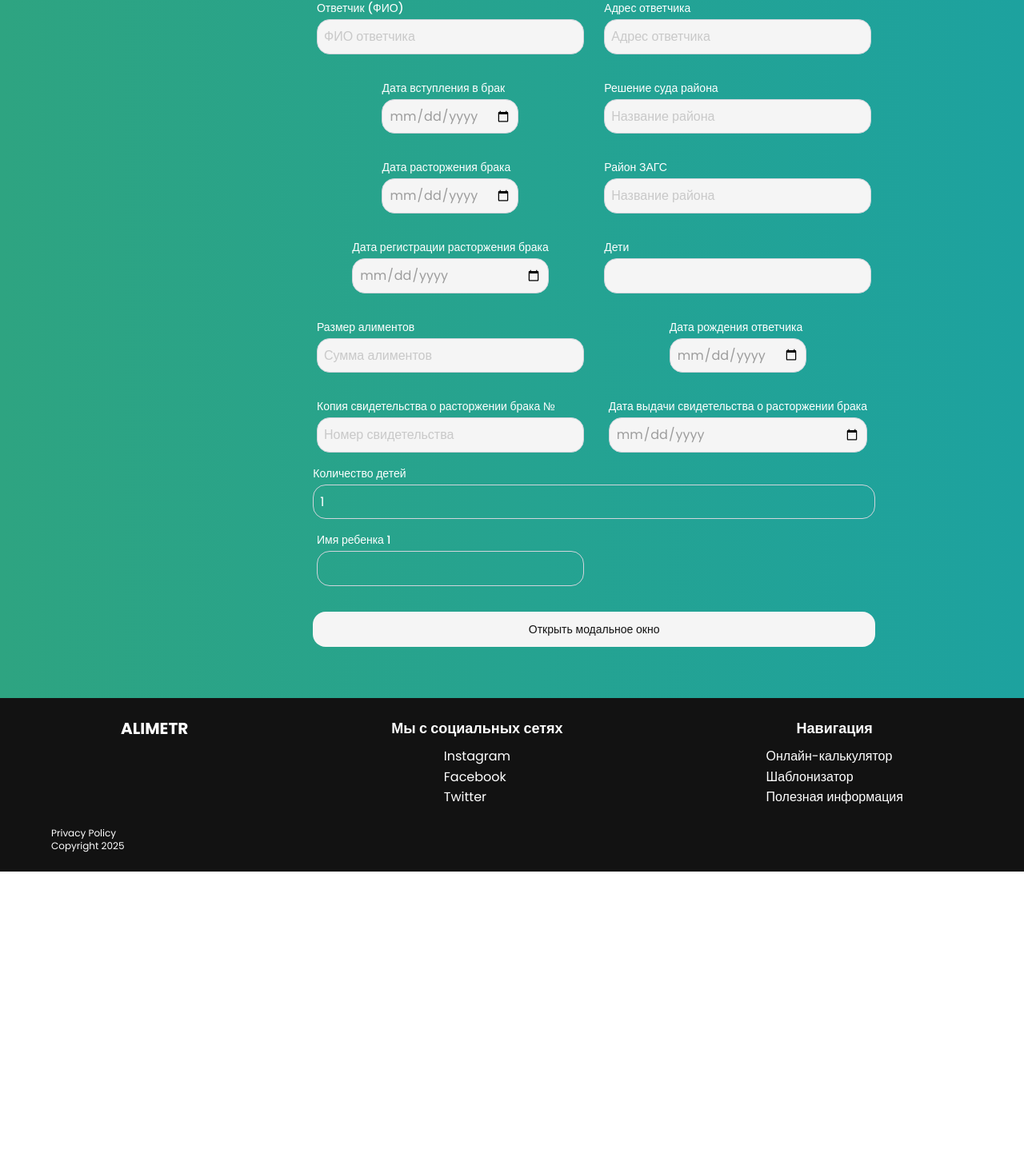
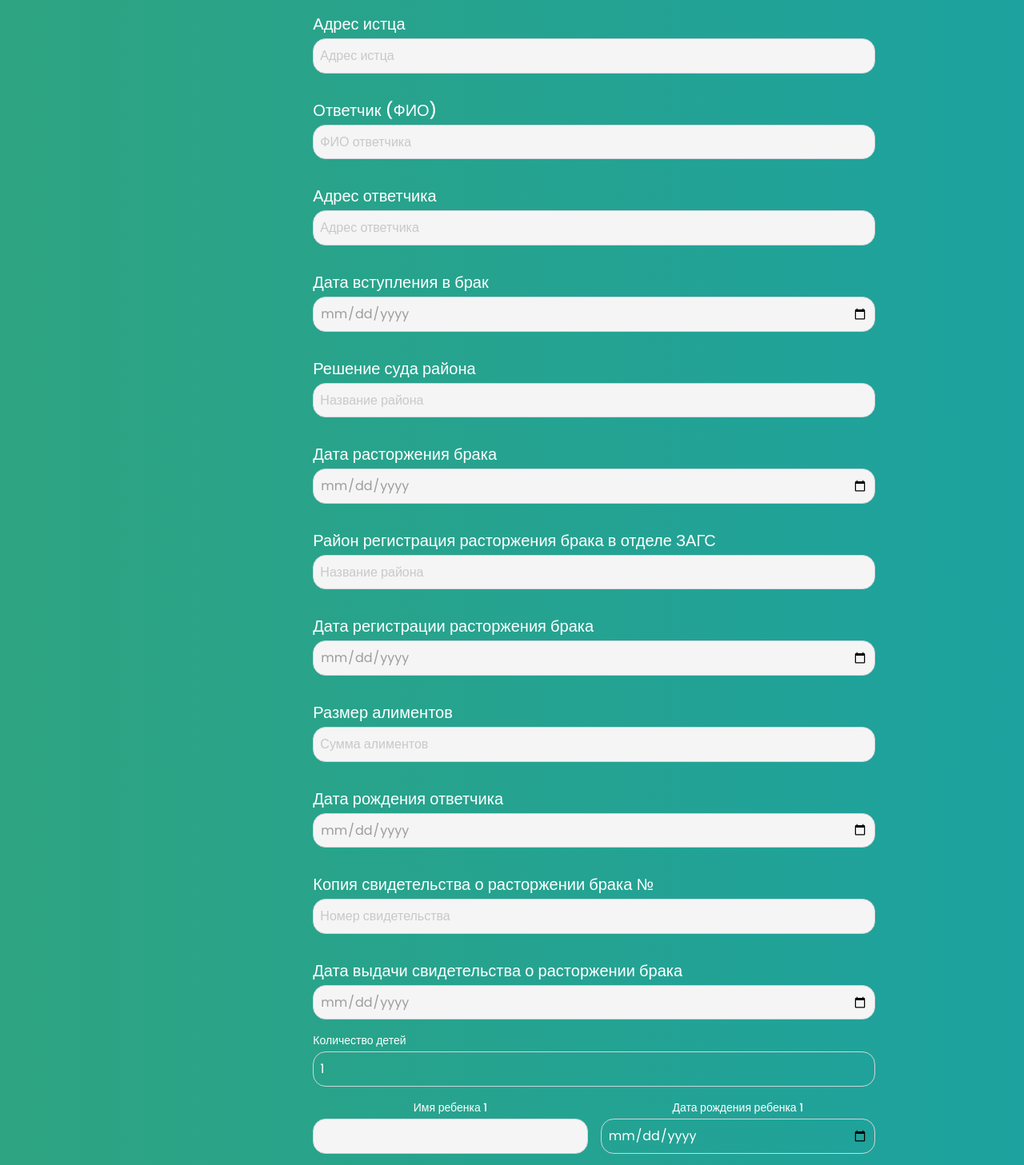
Before and after one commit to AbdullaevN/alimetr, a React (Vite) app: page /form/alimony in a window 1280 px wide. Shown: the part 519-1976 px from the top of the page at 80% size. Before the commit the page ends 1609 px from the top, so only its background shows below. Built offline with nearby package versions, Linux system fonts and the light colour scheme.

Commit message:
one check form

```diff
--- a/src/components/Form/formsData.js
+++ b/src/components/Form/formsData.js
@@ -3,12 +3,12 @@ import formImg from "../../assets/form.png"; // Импортируем изоб
 export const formsData = [
   {
     "id": "alimony",
-    "title": "Исковое заявление 1",
-    "description": "о взыскании алиментов (в долях к заработку или иному доходу)",
+    "title": "Исковое заявление ",
+    "description": "о расторжении брака и взыскании алиментов",
     "image": "formImg",
     "fields": [
       { "name": "courtName", "label": "В районный суд", "placehol": "Название суда", "type": "text" },
-      { "name": "courtDistrict", "label": "Район суда", "placehol": "Название района", "type": "text" },
+      // { "name": "courtDistrict", "label": "Район суда", "placehol": "Название района", "type": "text" },
       { "name": "claimantName", "label": "Истец (ФИО)", "placehol": "ФИО истца", "type": "text" },
       { "name": "claimantAddress", "label": "Адрес истца", "placehol": "Адрес истца", "type": "text" },
       { "name": "defendantName", "label": "Ответчик (ФИО)", "placehol": "ФИО ответчика", "type": "text" },
@@ -16,14 +16,14 @@ export const formsData = [
       { "name": "marriageDate", "label": "Дата вступления в брак", "placehol": "mm/dd/yyyy", "type": "date" },
       { "name": "courtDecisionDistrict", "label": "Решение суда района", "placehol": "Название района", "type": "text" },
       { "name": "divorceDate", "label": "Дата расторжения брака", "placehol": "mm/dd/yyyy", "type": "date" },
-      { "name": "zagcDistrict", "label": "Район ЗАГС", "placehol": "Название района", "type": "text" },
+      { "name": "zagcDistrict", "label": "Район регистрация расторжения брака в отделе ЗАГС", "placehol": "Название района", "type": "text" },
       { "name": "zagcDivorceDate", "label": "Дата регистрации расторжения брака", "placehol": "mm/dd/yyyy", "type": "date" },
-      { "name": "children", "label": "Дети", "type": "array", "items": [
-        { "name": "childName", "label": "ФИО ребенка", "placehol": "ФИО ребенка", "type": "text" },
-        { "name": "childBirthDate", "label": "Дата рождения ребенка", "placehol": "mm/dd/yyyy", "type": "date" },
-        { "name": "childCertificateNumber", "label": "Свидетельство о рождении ребенка", "placehol": "Номер свидетельства", "type": "text" },
-        { "name": "childCertificateDate", "label": "Дата выдачи свидетельства", "placehol": "mm/dd/yyyy", "type": "date" }
-      ]},
+      // { "name": "children", "label": "Дети", "type": "array", "items": [
+      //   { "name": "childName", "label": "ФИО ребенка", "placehol": "ФИО ребенка", "type": "text" },
+      //   { "name": "childBirthDate", "label": "Дата рождения ребенка", "placehol": "mm/dd/yyyy", "type": "date" },
+      //   { "name": "childCertificateNumber", "label": "Свидетельство о рождении ребенка", "placehol": "Номер свидетельства", "type": "text" },
+      //   { "name": "childCertificateDate", "label": "Дата выдачи свидетельства", "placehol": "mm/dd/yyyy", "type": "date" }
+      // ]},
       { "name": "alimonyAmount", "label": "Размер алиментов", "placehol": "Сумма алиментов", "type": "text" },
       { "name": "defendantBirthDate", "label": "Дата рождения ответчика", "placehol": "mm/dd/yyyy", "type": "date" },
       { "name": "divorceCertificateNumber", "label": "Копия свидетельства о расторжении брака №", "placehol": "Номер свидетельства", "type": "text" },
--- a/src/pages/Form.jsx
+++ b/src/pages/Form.jsx
@@ -4,6 +4,8 @@ import { formsData } from "../components/Form/formsData";
 
 const FormPage = () => {
   const { id } = useParams();
+  // const [children, setChildren] = useState([]);
+
   const form = formsData.find((f) => f.id === id);
   const [isModalOpen, setIsModalOpen] = useState(false);
   const [formData, setFormData] = useState(
@@ -11,22 +13,110 @@ const FormPage = () => {
   );
   const [childrenCount, setChildrenCount] = useState(1);
   const [modalContent, setModalContent] = useState("");
+  //
+  //
+  //
+  //
+  //
+  //
+  //
+  //
+
+  const generateAlimonyDoc = (formData, childrenCount) => {
+    let documentContent = `
+    <div style=" margin: 20px 10px";>
+      <div style="text-align: right; font-family: 'Times New Roman'; ">
+        <p><strong>В _________________ районный суд</strong></p>
+        <p><strong>Истец:</strong> ${formData.claimantName}</p>
+        <p><strong>Адрес истца:</strong> ${formData.claimantAddress}</p>
+        <p><strong>Ответчик:</strong> ${formData.defendantName}</p>
+        <p><strong>Адрес ответчика:</strong> ${formData.defendantAddress}</p>
+      </div>
+   <div style="display: flex; justify-content: center; align-items:center; flex-direction: column; font-weight:bold;">
+      <h3>ИСКОВОЕ ЗАЯВЛЕНИЕ</h3>
+      <p> ${formData.description}</p>
+   </div>
+      <p>С ответчицей(ком) я вступил(а) в брак "${formData.marriageDate}" и проживал(а) с ним(ней) совместно до ${formData.divorceDate}. Брак зарегистрирован в отделе ЗАГС ${formData.zagcDistrict}-ского района. От данного брака мы имеем ребенка:</p>
+    `;
+
+    for (let i = 1; i <= childrenCount; i++) {
+      documentContent += `
+        <p>${formData[`child${i}_name`]} - ${formData[`child${i}_birthdate`]} года рождения</p>
+      `;
+    }
+
+    documentContent += `
+      <p>Совместная супружеская жизнь с ответчиком не сложилась, так как ${formData.reason}. Вследствие указанных причин считаю, что наша дальнейшая совместная жизнь и сохранение семьи невозможны, поэтому предоставление времени для примирения считаю нецелесообразным.</p>
+      <p>Брачные отношения между мной и ответчиком прекращены с "${formData.divorceDate}", с этого момента ответчик проживает отдельно и общее хозяйство нами не ведется. Спора о разделе имущества, являющегося нашей совместной собственностью, нет. По вопросу о содержании и воспитании детей спора нет, дети будут проживать со мной. Дети находятся полностью на моем иждивении, поскольку ответчик никакой материальной помощи на их содержание не оказывает.</p>
+      <p>На основании вышеизложенного, в соответствии со статьями 9, 22, 23, 24, 25, 85-87 Семейного кодекса КР, частью 1 статьи 4, статьями 25, 30, 31, 134, 135 Гражданского процессуального кодекса КР,</p>
+      <h3 style="display:flex; justify-content: center; font-weight:bold;">ПРОШУ:</h3>
+      <p>1. Расторгнуть брак между мной и ответчицей(ком) ${formData.defendantName}, зарегистрированный "${formData.marriageDate}" отделом ЗАГС ${formData.zagcDistrict}-ского района, актовая запись № ${formData.divorceCertificateNumber}.</p>
+      <p>2. Взыскать с ответчика(цы) ${formData.defendantName}, ${formData.defendantBirthDate} года рождения, в мою пользу алименты на содержание ребенка:</p>
+    `;
+
+    for (let i = 1; i <= childrenCount; i++) {
+      documentContent += `
+        <p>${formData[`child${i}_name`]} - ${formData[`child${i}_birthdate`]} года рождения</p>
+      `;
+    }
+
+    documentContent += `
+    <p>в размере одной четвертой части заработка и иных доходов до совершеннолетия ребенка.</p>
+    <h3 style="font-weight: bold; margin-top: 15px; font-style:italic;">Приложения:</h3>
+    <ol>
+    <li>1. Квитанция об уплате государственной пошлины;</li>
+    <li>2. Копия искового заявления для ответчика;</li>
+    <li>3. Доказательство направления другим лицам, участвующим в деле, копии искового заявления (почтовая квитанция);</li>
+    <li>4. Подлинник свидетельства о заключении брака №${formData.divorceCertificateNumber} от «${formData.divorceCertificateDate}»;</li>
+    <li>5. Копия паспорта истца;</li>
+    <li>6. Копии свидетельств о рождении детей;</li>
+    <li>7. Справка с ЦОН о регистрационном учете ребенка;</li>
+    <li>8. Документы о заработке и иных доходах ответчика;</li>
+  </ol>
+
+  <div style="display:flex; justify-content: space-between; padding: 20px 1px">
+  <p>Истец: ${formData.claimantName}</p>
+  <p>Подпись: _________________</p>
+  </div>
+  <p>Дата: ${new Date().toLocaleDateString()}</p>
+    </div>
+
+    `
+  ;
+
+    return documentContent;
+  };
+
+  const generateFixedSumDoc = (formData, childrenCount) => {
+    // Генерация документа для формы "о взыскании алиментов (в твердой денежной сумме)"
+    // Аналогично generateAlimonyDoc, но с другим текстом
+  };
+
+  const generateEstablishPaternityDoc = (formData) => {
+    // Генерация документа для формы "об установлении отцовства и взыскании алиментов"
+    // Аналогично generateAlimonyDoc, но с другим текстом
+  };
 
 
+
+  //
+  //
+  //
+  //
+  //
+  //
+  //
 
   useEffect(() => {
     setFormData((prevData) => {
       const newData = { ...prevData };
       for (let i = 1; i <= childrenCount; i++) {
-      if (!newData[`child${i}`]) newData[`child${i}`] = "";
+        if (!newData[`child${i}_name`]) newData[`child${i}_name`] = "";
+        if (!newData[`child${i}_birthdate`]) newData[`child${i}_birthdate`] = "";
       }
       return newData;
     });
   }, [childrenCount]);
-
-
-
-
 
 
 //
@@ -50,80 +140,25 @@ useEffect(() => {
   };
 
   const generateDoc = (formData) => {
-    // const childrenList = Array.from({ length: childrenCount })
-    // .map((_, i) => `<p>${formData[`child${i + 1}`]} года рождения</p>`)
-    // .join("");
+    let documentContent = "";
 
-
-    let documentContent = `
-      <h2>Документ</h2>
-      <p><strong>В районный суд</strong></p>
-      <p><strong>Истец:</strong> ${formData.claimantName}</p>
-      <p><strong>Адрес истца:</strong> ${formData.claimantAddress}</p>
-      <p><strong>Ответчик:</strong> ${formData.defendantName}</p>
-      <p><strong>Адрес ответчика:</strong> ${formData.defendantAddress}</p>
-      <p><strong>ИСКОВОЕ ЗАЯВЛЕНИЕ</strong><br/>
-
-       о взыскании алиментов (в долях к заработку или иному доходу)</p>
-      <p><strong>г.</strong> ${formData.marriageDate} вступила в брак с ${formData.defendantName}.
-      Решением суда от ${formData.courtDecisionDate} наш брак расторгнут.
-      Регистрация расторжения брака произведена ${formData.divorceDate} в отделе ЗАГС района.
-      В настоящее время мы проживаем раздельно.</p>
-      <p>От данного брака мы имеем детей:</p>
-    `;
-
-    // Добавляем информацию о детях
-    for (let i = 1; i <= childrenCount; i++) {
-      documentContent += `
-        <p>${formData[`child${i}`]} года рождения</p>
-      `;
+    switch (form.id) {
+      case "alimony":
+        documentContent = generateAlimonyDoc(formData, childrenCount);
+        break;
+      case "fixedSum":
+        documentContent = generateFixedSumDoc(formData, childrenCount);
+        break;
+      case "establishPaternity":
+        documentContent = generateEstablishPaternityDoc(formData);
+        break;
+      default:
+        documentContent = "<p>Форма не найдена</p>";
+        break;
     }
 
-    documentContent += `
-      <p>Дети находятся на моем иждивении, ответчик никакой материальной помощи на их содержание не оказывает.</p>
-      <p>В соответствии с частью 1 статьи 85 Семейного кодекса КР, родители обязаны содержать своих несовершеннолетних детей.
-      Согласно части 2 этой же статьи Семейного кодекса КР, в случае если родители (один из них) не предоставляют содержание своим несовершеннолетним детям,
-      средства на их содержание (алименты) взыскиваются с родителей (одного из них) в судебном порядке на основании иска в суд, поданного от имени ребенка одним из родителей.</p>
-      <p>На основании изложенного, в соответствии со статьями 9, 85, 86 Семейного кодекса КР, частью 1 статьи 4, статьями 25, 30, 31, 134, 135 Гражданского процессуального кодекса КР,</p>
-      <p><strong>ПРОШУ:</strong></p>
-      <p>Взыскать с ответчика ${formData.defendantName}, года рождения, уроженца ${formData.defendantBirthplace}, в мою пользу алименты на содержание детей:</p>
-    `;
-
-    // Добавляем детей в просьбу
-    for (let i = 1; i <= childrenCount; i++) {
-      documentContent += `
-        <p>${formData[`child${i}`]} года рождения</p>
-      `;
-    }
-
-    documentContent += `
-      <p>в размере одной трети заработка и иных доходов до совершеннолетия детей.</p>
-      <p><strong>Приложения:</strong></p>
-      <ul>
-        <li>Доказательство направления другим лицам, участвующим в деле, копии искового заявления (почтовая квитанция);</li>
-        <li>Копия паспорта истца</li>
-        <li>Копия искового заявления</li>
-        <li>Копия свидетельства о расторжении брака от ${formData.divorceDate}</li>
-        <li>Копии свидетельств о рождении детей</li>
-    `;
-
-    // Добавляем информацию о каждом ребенке
-    for (let i = 1; i <= childrenCount; i++) {
-      documentContent += `
-        <li>${formData[`child${i}`]} года рождения</li>
-      `;
-    }
-
-    documentContent += `
-        <li>Документы о заработке ответчика</li>
-        <li>Справка с ЦОН о регистрационном учете детей.</li>
-      </ul>
-      <p>3/16/2025</p>
-      <p>Истец: ${formData.claimantName}</p>
-    `;
-
     setModalContent(documentContent);
-    setIsModalOpen(true); // Открыть модальное окно
+    setIsModalOpen(true);
   };
 
   // Функция для скачивания документа
@@ -159,10 +194,10 @@ useEffect(() => {
         </div>
 
         <form onSubmit={handleSubmit} className="px-2 rounded-lg w-7/12 py-16">
-  <div className="grid grid-cols-1 md:grid-cols-2 gap-4">
+  <div className="flex gap-4 flex-col w-full">
     {form.fields.map((field) => (
-      <div key={field.name} className="mb-4">
-        <label className="block text-sm font-medium">{field.label}</label>
+      <div key={field.name} className="mb-4 w-full">
+        <label className="block text-xl font-medium">{field.label}</label>
         <input
           type={field.type}
           name={field.name}
@@ -189,22 +224,39 @@ useEffect(() => {
   </div>
 
   {/* Динамические поля для детей */}
-  <div className="grid grid-cols-1 md:grid-cols-2 gap-4">
+  <div className="grid grid-cols-1 gap-4">
   {Array.from({ length: childrenCount }).map((_, index) => (
-      <div key={index} className="mb-4">
-        <label className="block text-sm font-medium">
+    <div key={index} className="flex flex-row gap-4 w-full">
+      <div className="flex flex-col w-full">
+        <label className="text-sm font-medium">
           Имя ребенка {index + 1}
         </label>
         <input
           type="text"
-          name={`child${index + 1}`}
-          value={formData[`child${index + 1}`] || ""}
+          name={`child${index + 1}_name`}
+          value={formData[`child${index + 1}_name`] || ""}
+          onChange={handleChange}
+          className="mt-1 block w-full p-2 border border-gray-300 rounded-2xl text-[#9D9D9D] bg-[#F5F5F5]"
+        />
+      </div>
+
+      <div className="flex flex-col w-full">
+        <label className="text-sm font-medium">
+          Дата рождения ребенка {index + 1}
+        </label>
+        <input
+          type="date"
+          name={`child${index + 1}_birthdate`}
+          value={formData[`child${index + 1}_birthdate`] || ""}
           onChange={handleChange}
           className="mt-1 block w-full p-2 border border-gray-300 rounded-2xl"
         />
       </div>
+    </div>
   ))}
 </div>
+
+
 
   <button
     type="submit"
@@ -219,19 +271,19 @@ useEffect(() => {
       {/* Модальное окно */}
       {isModalOpen && (
         <div className="modal fixed inset-0 bg-opacity-50 flex justify-center items-center text-black">
-          <div className="modal-content bg-white p-6 rounded-lg w-10/12 max-w-4xl h-96 overflow-y-auto">
+          <div className="modal-content bg-white p-6 rounded-lg w-10/12 max-w-4xl h-full overflow-y-auto">
             <button onClick={closeModal} className="absolute top-4 right-4 text-xl">X</button>
             <div className="modal-body" dangerouslySetInnerHTML={{ __html: modalContent }} />
             <div className="modal-footer flex justify-between mt-4">
               <button
                 onClick={closeModal}
-                className="px-4 py-2 bg-gray-300 text-gray-800 rounded-md"
+                className="cursor-pointer px-4 py-3 text-sm mt-4 bg-gray-300 text-gray-800 rounded-2xl"
               >
                 Закрыть
               </button>
               <button
                 onClick={downloadDoc}
-                className="px-4 py-2 bg-blue-600 text-white rounded-md"
+                className="cursor-pointer px-4 py-3 text-sm mt-4 bg-[#65bec8] text-[#121212]  rounded-2xl"
                 >
                 Скачать документ
               </button>
```
Also changed, not shown: index.html (+22 -0 lines). Lines whose indentation alone changed are shown as unchanged.
